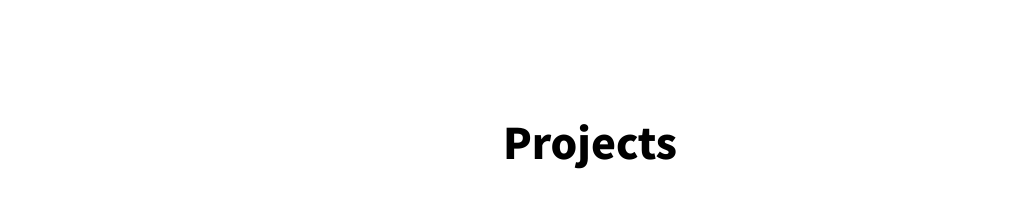
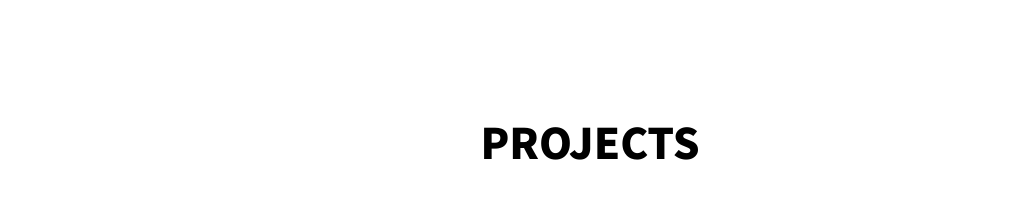
Before and after one commit to Okikiolayemi94/arclient-website, a plain HTML site: page index.html in a window 1280 px wide. Shown: the part 1893-2110 px from the top of the page, without its empty margins (50-1083 px from the left). Drawn offline with Linux system fonts and the light colour scheme; grey boxes are pictures that could not be loaded; a script that the page names is missing.

Commit message:
changes made to project font

```diff
--- a/index.html
+++ b/index.html
@@ -210,7 +210,7 @@
                     <div class="row">
 
                         <div class="col-12">
-                            <h2 class="mb-5 text-center" data-aos="fade-up">Projects</h2>
+                            <h2 class="mb-5 text-center" data-aos="fade-up">PROJECTS</h2>
                         </div>
 
                         <div class="col-lg-6 col-12">
```
